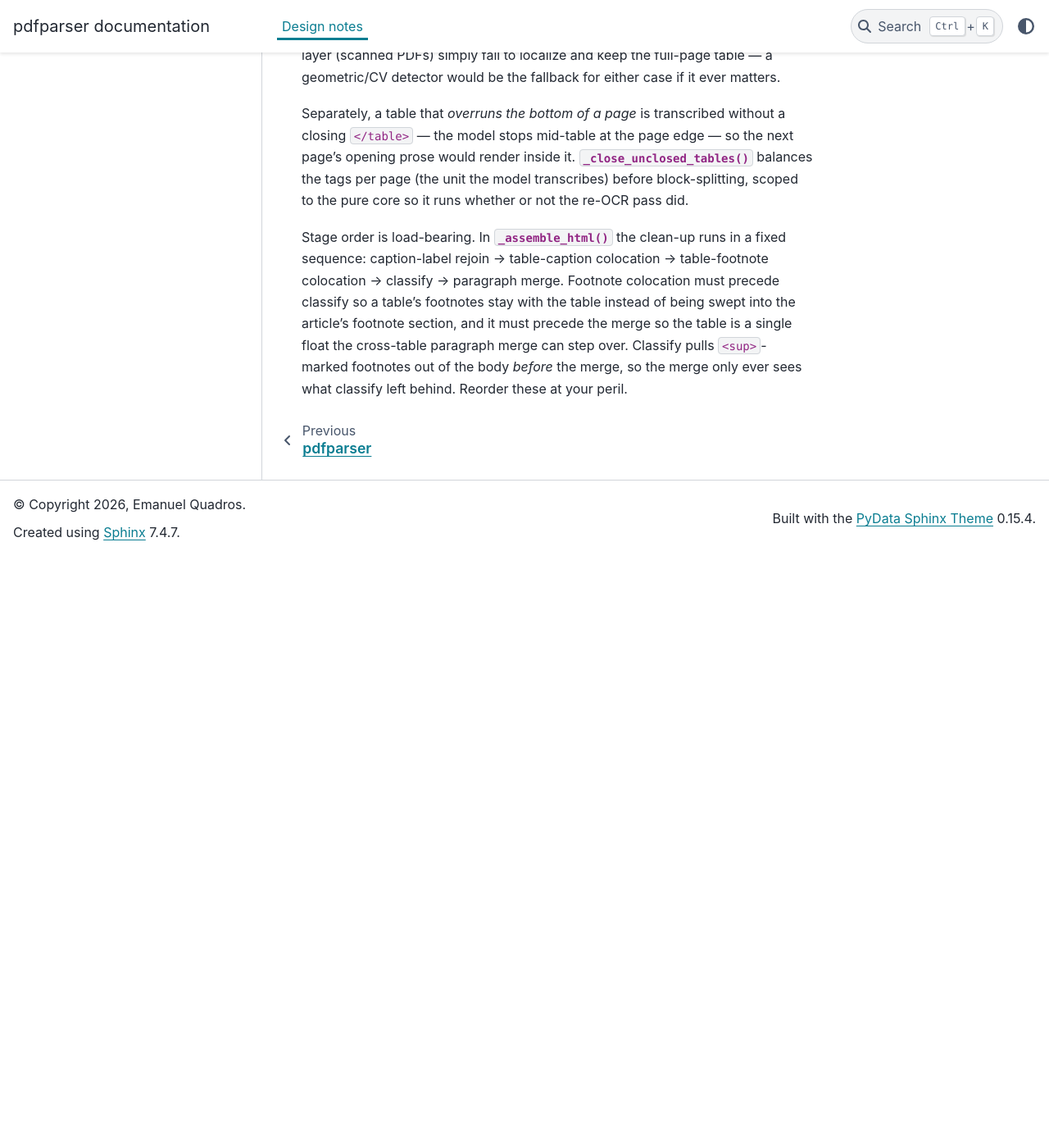
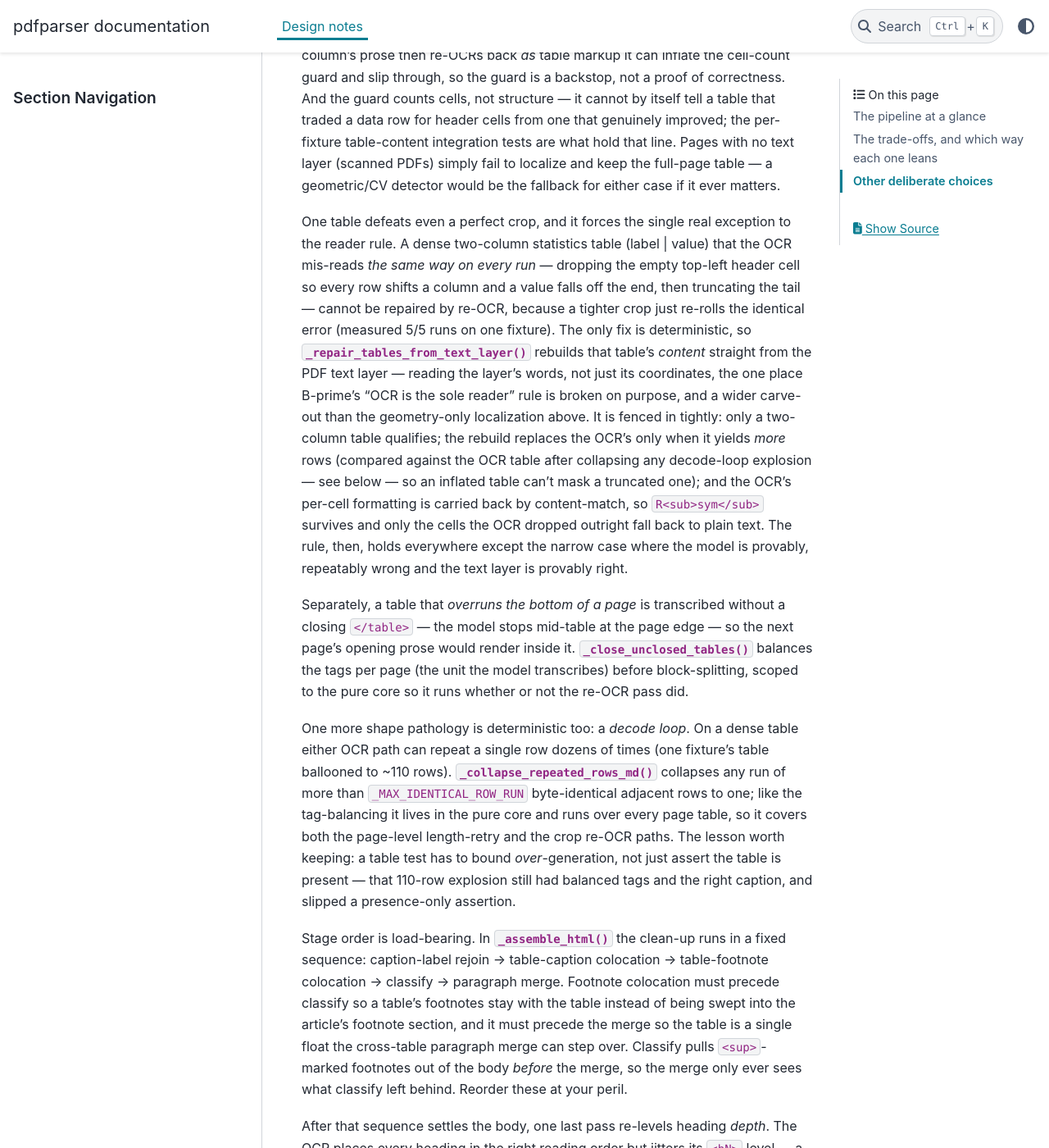
Before and after one commit to manuquadros/pdfparser, a Sphinx documentation site: the page built from docs/design.rst, in a window 1280 px wide and 1400 px high, scrolled down 7194 px. Shown: the whole window at 82% size. Built offline with Sphinx 7.4.7 and the PyData theme 0.15.4, drawn with Linux system fonts in a browser that asks for light colours; pages that are not in the unit, such as notebooks, are missing from menus; before the commit the page ends 7873 px from its top, so only the background shows below that; some of the changed text lies outside the part shown.

Commit message:
docs: reflect table-rebuild, decode-loop collapse, heading re-level, math italics

```diff
--- a/docs/design.rst
+++ b/docs/design.rst
@@ -254,7 +254,12 @@
 is protected by the same test: it is digit-led (``$5``), so a stray ``$…$``
 pairing over "$5 … $10" is left verbatim, and a span carrying a complete HTML tag
 is rejected outright — the pre-markdown stream still holds raw ``<sup>``/``<td>``
-whose ``<``/``>`` would otherwise read as a math relation.
+whose ``<``/``>`` would otherwise read as a math relation.  A reduced span also
+italicises a standalone single letter as a variable (``$x = 22$`` →
+``<em>x</em> = 22``; :func:`~pdfparser.pipeline.latex._italicize_math_variables`),
+with one carve-out that is itself an "is this X or Y?" call: a letter in *unit
+position* — trailing a numeric magnitude, ``5 V``, ``9.8 m/s²`` — is a unit symbol,
+not a variable, and stays upright.
 
 OCR decoding is greedy (:func:`~pdfparser.pipeline.model._ocr_page`).  OCR wants
 the single most-likely transcription, and a deterministic decode avoids
@@ -278,9 +283,10 @@
 dashes — between OCR'd cell and text-layer glyph) to seed a bounding box, which
 is then grown line-by-line through the table's rows and **halted at the wider gap
 to body prose** (the threshold is the table's own median line spacing, robust to a
-single wide internal row-group break).  The text layer's *content* is never read
-into the document; it only supplies coordinates, so the model stays the sole
-reader.  Two biases mirror the figure logic: localization may **over-shoot into
+single wide internal row-group break).  For this localization pass the text
+layer's *content* is never read into the document; it only supplies coordinates, so
+the model stays the sole reader — with one deliberate exception, the deterministic
+table rebuild below.  Two biases mirror the figure logic: localization may **over-shoot into
 surrounding prose** — mostly harmless, because only ``<table>`` blocks are lifted
 from the crop's re-OCR and the prose discarded — and a region is replaced only when
 the re-OCR returns *at least as many non-empty cells* as the original, so a crop
@@ -298,12 +304,40 @@
 table — a geometric/CV detector would be the fallback for either case if it ever
 matters.
 
+One table defeats even a perfect crop, and it forces the single real exception to
+the reader rule.  A dense two-column statistics table (label | value) that the OCR
+mis-reads *the same way on every run* — dropping the empty top-left header cell so
+every row shifts a column and a value falls off the end, then truncating the tail —
+cannot be repaired by re-OCR, because a tighter crop just re-rolls the identical
+error (measured 5/5 runs on one fixture).  The only fix is deterministic, so
+:func:`~pdfparser.pipeline.tables._repair_tables_from_text_layer` rebuilds that
+table's *content* straight from the PDF text layer — reading the layer's words, not
+just its coordinates, the one place B-prime's "OCR is the sole reader" rule is
+broken on purpose, and a wider carve-out than the geometry-only localization above.
+It is fenced in tightly: only a two-column table qualifies; the rebuild replaces the
+OCR's only when it yields *more* rows (compared against the OCR table after
+collapsing any decode-loop explosion — see below — so an inflated table can't mask a
+truncated one); and the OCR's per-cell formatting is carried back by content-match,
+so ``R<sub>sym</sub>`` survives and only the cells the OCR dropped outright fall back
+to plain text.  The rule, then, holds everywhere except the narrow case where the
+model is provably, repeatably wrong and the text layer is provably right.
+
 Separately, a table that *overruns the bottom of a page* is transcribed without a
 closing ``</table>`` — the model stops mid-table at the page edge — so the next
 page's opening prose would render inside it.
 :func:`~pdfparser.pipeline.tables._close_unclosed_tables` balances the tags per
 page (the unit the model transcribes) before block-splitting, scoped to the pure
 core so it runs whether or not the re-OCR pass did.
+
+One more shape pathology is deterministic too: a *decode loop*.  On a dense table
+either OCR path can repeat a single row dozens of times (one fixture's table
+ballooned to ~110 rows).  :func:`~pdfparser.pipeline.tables._collapse_repeated_rows_md`
+collapses any run of more than ``_MAX_IDENTICAL_ROW_RUN`` byte-identical adjacent
+rows to one; like the tag-balancing it lives in the pure core and runs over every
+page table, so it covers both the page-level length-retry and the crop re-OCR paths.
+The lesson worth keeping: a table test has to bound *over*-generation, not just
+assert the table is present — that 110-row explosion still had balanced tags and the
+right caption, and slipped a presence-only assertion.
 
 Stage order is load-bearing.  In
 :func:`~pdfparser.pipeline.assemble._assemble_html` the clean-up runs in a fixed
@@ -314,3 +348,17 @@
 single float the cross-table paragraph merge can step over.  Classify pulls
 ``<sup>``-marked footnotes out of the body *before* the merge, so the merge only
 ever sees what classify left behind.  Reorder these at your peril.
+
+After that sequence settles the body, one last pass re-levels heading *depth*.  The
+OCR places every heading in the right reading order but jitters its ``<hN>`` level —
+a subsection emitted as ``<h2>``, a top-level section as ``<h1>``.
+:func:`~pdfparser.pipeline.classify._normalize_heading_levels` corrects depth from
+two high-confidence signals only: a dotted section number sets depth by its dotted
+depth (``2.`` → ``<h2>``, ``2.1.`` → ``<h3>``), and a canonical top-level section
+name (Introduction, Results, References …) anchors to ``<h2>``.  Every other heading
+keeps the OCR's level — the classifier's bias once more: an unrecognised real section
+(a journal-specific name, an unnumbered subsection) is left at its OCR depth rather
+than guessed at and possibly *demoted* out of the outline.  It runs last precisely
+because it needs the body in its final order.  The aggressive half — a casing regime
+and position-based inference — is deliberately deferred, so pure-title-case
+subsection jitter still slips through: a known, bounded limitation.
```
